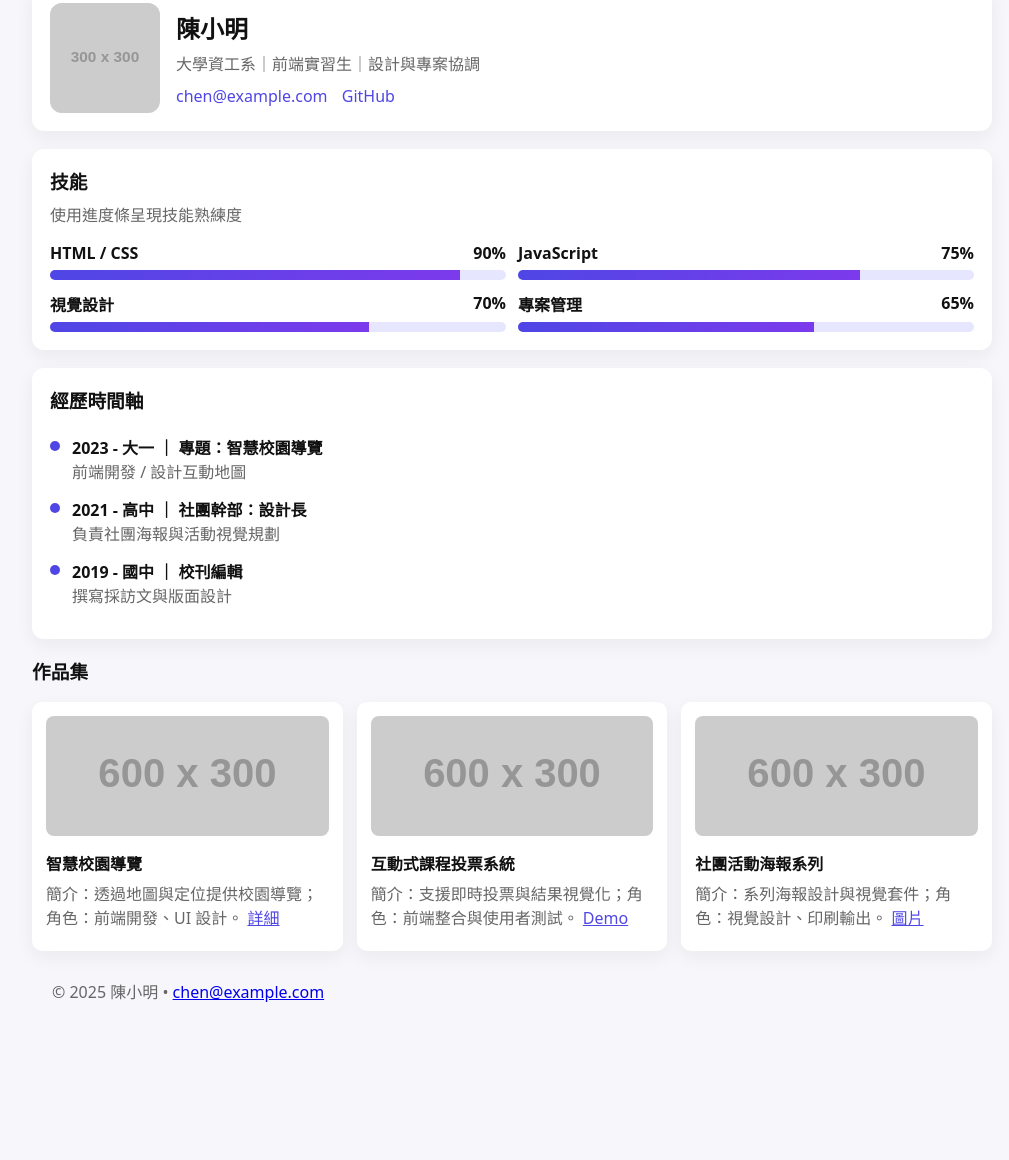
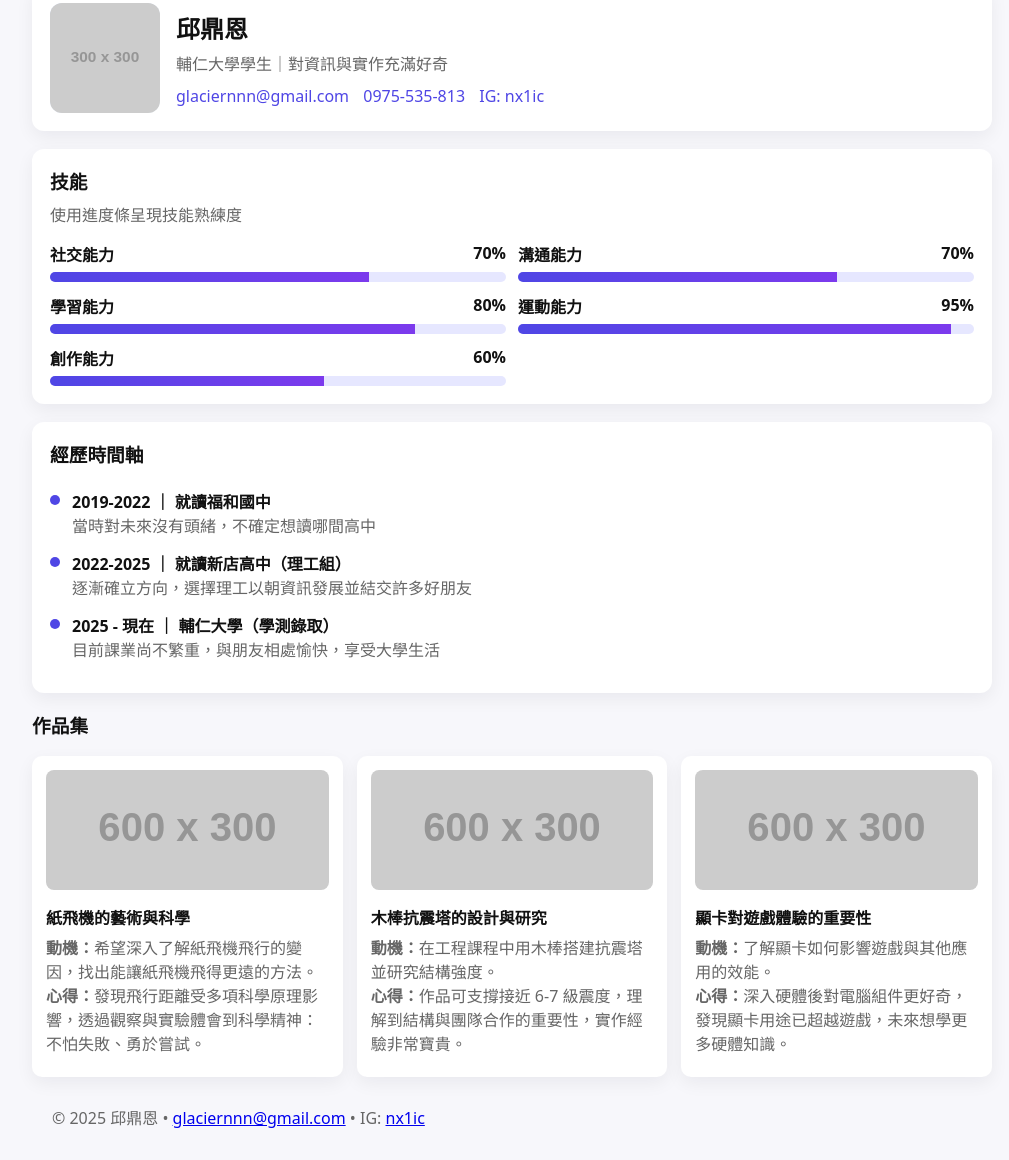
Before and after one commit to CHIUDINGEN/demo, a plain HTML site: page index.html in a window 1280 px wide. Shown: the part 93-1253 px from the top of the page, without its empty margins (128-1137 px from the left). Before the commit the page ends 1152 px from the top, so only its background shows below. Drawn offline with Linux system fonts and the light colour scheme; placeholder pictures from the web are drawn by us.

Commit message:
Update profile, skills, timeline and projects with user info

```diff
--- a/index.html
+++ b/index.html
@@ -69,11 +69,12 @@
             <img src="https://via.placeholder.com/300x300.png?text=%E7%A4%BA%E6%84%8F%E7%85%A7" alt="示意照片">
           </div>
           <div>
-            <h2 style="margin:0 0 6px 0">陳小明</h2>
-            <p style="margin:0;color:var(--muted)">大學資工系｜前端實習生｜設計與專案協調</p>
+            <h2 style="margin:0 0 6px 0">邱鼎恩</h2>
+            <p style="margin:0;color:var(--muted)">輔仁大學學生｜對資訊與實作充滿好奇</p>
             <div class="contact" style="margin-top:10px">
-              <a href="mailto:chen@example.com">chen@example.com</a>
-              <a href="https://github.com/yourname" target="_blank" rel="noreferrer">GitHub</a>
+              <a href="mailto:glaciernnn@gmail.com">glaciernnn@gmail.com</a>
+              <a href="tel:0975535813">0975-535-813</a>
+              <a href="https://instagram.com/nx1ic" target="_blank" rel="noreferrer">IG: nx1ic</a>
             </div>
           </div>
         </div>
@@ -86,20 +87,24 @@
       <p style="margin:0 0 12px 0;color:var(--muted)">使用進度條呈現技能熟練度</p>
       <div class="skills">
         <div class="skill">
-          <div style="display:flex;justify-content:space-between;font-weight:600"><span>HTML / CSS</span><span>90%</span></div>
-          <div class="bar"><div class="fill" style="width:90%"></div></div>
-        </div>
-        <div class="skill">
-          <div style="display:flex;justify-content:space-between;font-weight:600"><span>JavaScript</span><span>75%</span></div>
-          <div class="bar"><div class="fill" style="width:75%"></div></div>
-        </div>
-        <div class="skill">
-          <div style="display:flex;justify-content:space-between;font-weight:600"><span>視覺設計</span><span>70%</span></div>
+          <div style="display:flex;justify-content:space-between;font-weight:600"><span>社交能力</span><span>70%</span></div>
           <div class="bar"><div class="fill" style="width:70%"></div></div>
         </div>
         <div class="skill">
-          <div style="display:flex;justify-content:space-between;font-weight:600"><span>專案管理</span><span>65%</span></div>
-          <div class="bar"><div class="fill" style="width:65%"></div></div>
+          <div style="display:flex;justify-content:space-between;font-weight:600"><span>溝通能力</span><span>70%</span></div>
+          <div class="bar"><div class="fill" style="width:70%"></div></div>
+        </div>
+        <div class="skill">
+          <div style="display:flex;justify-content:space-between;font-weight:600"><span>學習能力</span><span>80%</span></div>
+          <div class="bar"><div class="fill" style="width:80%"></div></div>
+        </div>
+        <div class="skill">
+          <div style="display:flex;justify-content:space-between;font-weight:600"><span>運動能力</span><span>95%</span></div>
+          <div class="bar"><div class="fill" style="width:95%"></div></div>
+        </div>
+        <div class="skill">
+          <div style="display:flex;justify-content:space-between;font-weight:600"><span>創作能力</span><span>60%</span></div>
+          <div class="bar"><div class="fill" style="width:60%"></div></div>
         </div>
       </div>
     </section>
@@ -111,22 +116,22 @@
         <div class="timeline-item">
           <div class="dot"></div>
           <div>
-            <div style="font-weight:700">2023 - 大一 ｜ 專題：智慧校園導覽</div>
-            <div style="color:var(--muted)">前端開發 / 設計互動地圖</div>
+            <div style="font-weight:700">2019-2022 ｜ 就讀福和國中</div>
+            <div style="color:var(--muted)">當時對未來沒有頭緒，不確定想讀哪間高中</div>
           </div>
         </div>
         <div class="timeline-item">
           <div class="dot"></div>
           <div>
-            <div style="font-weight:700">2021 - 高中 ｜ 社團幹部：設計長</div>
-            <div style="color:var(--muted)">負責社團海報與活動視覺規劃</div>
+            <div style="font-weight:700">2022-2025 ｜ 就讀新店高中（理工組）</div>
+            <div style="color:var(--muted)">逐漸確立方向，選擇理工以朝資訊發展並結交許多好朋友</div>
           </div>
         </div>
         <div class="timeline-item">
           <div class="dot"></div>
           <div>
-            <div style="font-weight:700">2019 - 國中 ｜ 校刊編輯</div>
-            <div style="color:var(--muted)">撰寫採訪文與版面設計</div>
+            <div style="font-weight:700">2025 - 現在 ｜ 輔仁大學（學測錄取）</div>
+            <div style="color:var(--muted)">目前課業尚不繁重，與朋友相處愉快，享受大學生活</div>
           </div>
         </div>
       </div>
@@ -137,26 +142,29 @@
       <h3 style="margin:0 0 10px 0">作品集</h3>
       <div class="projects">
         <article class="project card">
-          <img src="https://via.placeholder.com/600x300.png?text=Project+1" alt="Project 1">
-          <h4 style="margin:10px 0 6px 0">智慧校園導覽</h4>
-          <p style="margin:0 0 8px 0;color:var(--muted)">簡介：透過地圖與定位提供校園導覽；角色：前端開發、UI 設計。 <a href="#" style="color:var(--accent)">詳細</a></p>
+          <img src="https://via.placeholder.com/600x300.png?text=%E7%B4%99%E9%A3%9B%E6%A9%9F" alt="紙飛機的藝術與科學">
+          <h4 style="margin:10px 0 6px 0">紙飛機的藝術與科學</h4>
+          <p style="margin:0 0 8px 0;color:var(--muted)"><strong>動機：</strong>希望深入了解紙飛機飛行的變因，找出能讓紙飛機飛得更遠的方法。<br>
+          <strong>心得：</strong>發現飛行距離受多項科學原理影響，透過觀察與實驗體會到科學精神：不怕失敗、勇於嘗試。</p>
         </article>
         <article class="project card">
-          <img src="https://via.placeholder.com/600x300.png?text=Project+2" alt="Project 2">
-          <h4 style="margin:10px 0 6px 0">互動式課程投票系統</h4>
-          <p style="margin:0 0 8px 0;color:var(--muted)">簡介：支援即時投票與結果視覺化；角色：前端整合與使用者測試。 <a href="#" style="color:var(--accent)">Demo</a></p>
+          <img src="https://via.placeholder.com/600x300.png?text=%E6%9C%A8%E6%A3%92%E6%8A%97%E9%9C%87%E5%A1%94" alt="木棒抗震塔的設計與研究">
+          <h4 style="margin:10px 0 6px 0">木棒抗震塔的設計與研究</h4>
+          <p style="margin:0 0 8px 0;color:var(--muted)"><strong>動機：</strong>在工程課程中用木棒搭建抗震塔並研究結構強度。<br>
+          <strong>心得：</strong>作品可支撐接近 6-7 級震度，理解到結構與團隊合作的重要性，實作經驗非常寶貴。</p>
         </article>
         <article class="project card">
-          <img src="https://via.placeholder.com/600x300.png?text=Project+3" alt="Project 3">
-          <h4 style="margin:10px 0 6px 0">社團活動海報系列</h4>
-          <p style="margin:0 0 8px 0;color:var(--muted)">簡介：系列海報設計與視覺套件；角色：視覺設計、印刷輸出。 <a href="#" style="color:var(--accent)">圖片</a></p>
+          <img src="https://via.placeholder.com/600x300.png?text=%E9%A1%AF%E5%8D%A1%E5%AF%A6%E9%A9%97" alt="顯卡對遊戲體驗的重要性">
+          <h4 style="margin:10px 0 6px 0">顯卡對遊戲體驗的重要性</h4>
+          <p style="margin:0 0 8px 0;color:var(--muted)"><strong>動機：</strong>了解顯卡如何影響遊戲與其他應用的效能。<br>
+          <strong>心得：</strong>深入硬體後對電腦組件更好奇，發現顯卡用途已超越遊戲，未來想學更多硬體知識。</p>
         </article>
       </div>
     </section>
   </main>
 
   <footer>
-    <div style="max-width:1000px;margin:0 auto;padding:0 20px 28px 20px">© 2025 陳小明 • <a href="mailto:chen@example.com">chen@example.com</a></div>
+    <div style="max-width:1000px;margin:0 auto;padding:0 20px 28px 20px">© 2025 邱鼎恩 • <a href="mailto:glaciernnn@gmail.com">glaciernnn@gmail.com</a> • IG: <a href="https://instagram.com/nx1ic" target="_blank" rel="noreferrer">nx1ic</a></div>
   </footer>
 
   <script>
```
